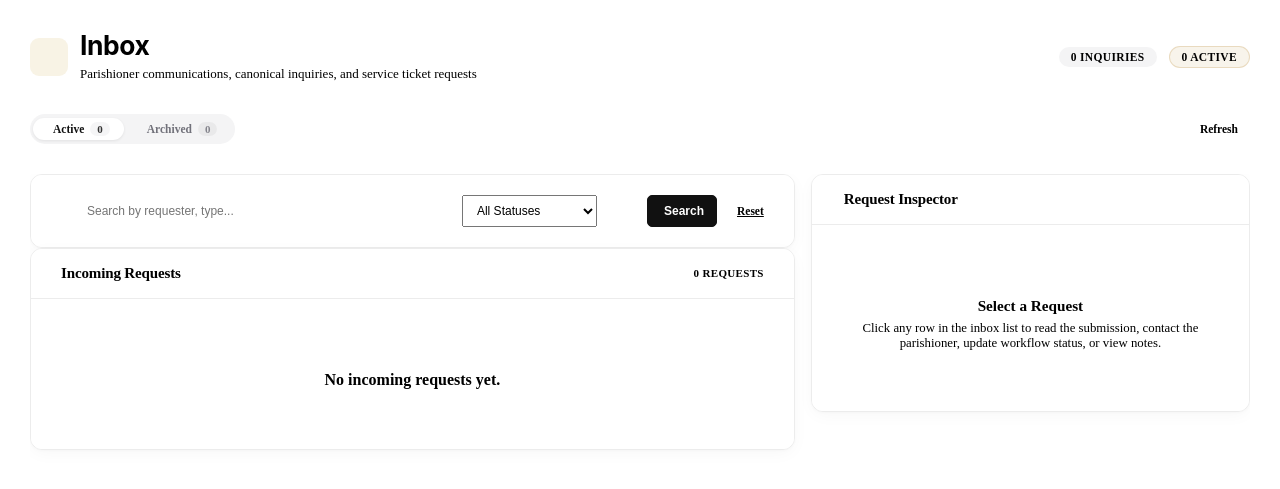
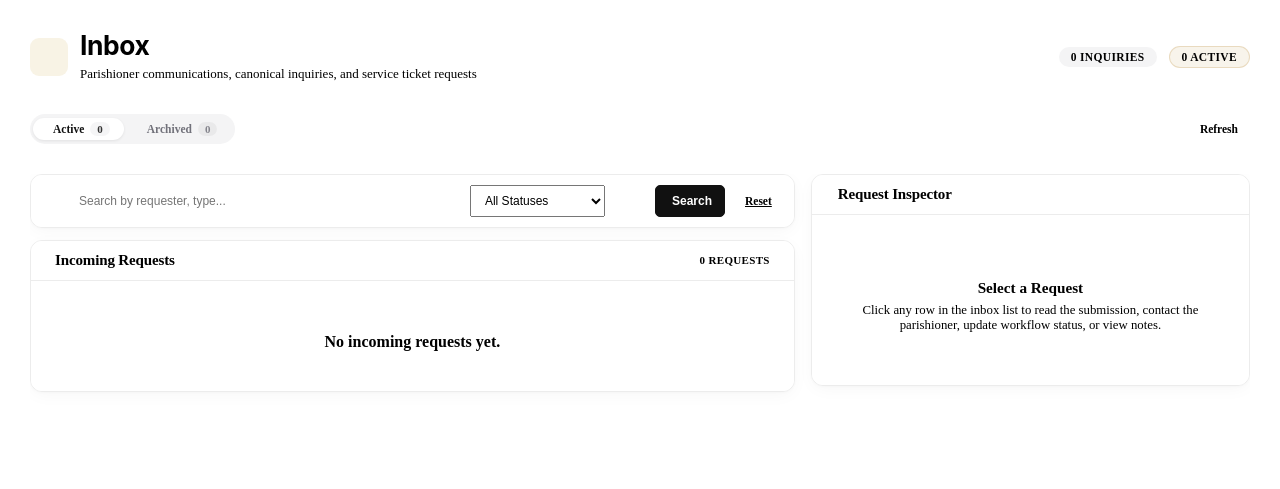
Before and after one commit to Ianbrowski/chapel-management-system, a PHP site: page /views/partials/inquiries/messages.php in a window 1280 px wide. Shown: the top 489 px of the page. Run offline with PHP 8.4, Linux system fonts and the light colour scheme; the template is opened without the code that fills it, so the values that code supplies are empty.

Commit message:
Fix Inbox card padding, sticky table header, status alignment, and invalid 0000-00-00 dates

```diff
--- a/views/partials/inquiries/messages.php
+++ b/views/partials/inquiries/messages.php
@@ -75,7 +75,7 @@
         <div class="inbox-split-left">
 
             <!-- Search & Filter Bar (Comfortable Single-Row) -->
-            <div class="panel" style="flex: none !important; height: auto !important; background: var(--panel-bg); border: var(--panel-border); border-radius: var(--panel-radius, 14px);">
+            <div class="panel inbox-search-panel" style="flex: none !important; height: auto !important; background: var(--panel-bg); border: var(--panel-border); border-radius: var(--panel-radius, 14px);">
                 <div class="panel-body" style="padding: 10px 14px;">
                     <form method="GET" style="display: flex; flex-wrap: wrap; gap: 8px; align-items: center; margin: 0; width: 100%;">
                         <input type="hidden" name="section" value="public_inquiries">
@@ -125,7 +125,7 @@
             </div>
 
             <!-- Inbox Table Panel -->
-            <div class="panel" style="flex: 1; display: flex; flex-direction: column; min-height: 0; overflow: hidden; background: var(--panel-bg); border: var(--panel-border);">
+            <div class="panel inbox-table-panel" style="flex: 1; display: flex; flex-direction: column; min-height: 0; overflow: hidden; background: var(--panel-bg); border: var(--panel-border);">
                 <div class="panel-header" style="background: var(--panel-header-bg); padding: 10px 14px; border-bottom: var(--panel-border);">
                     <div class="panel-title" style="font-size: 0.88rem; display: flex; align-items: center; gap: 8px;">
                         <i class="fa-solid fa-<?php echo ($isArchived || $isMember) ? 'box-archive' : 'inbox'; ?>" style="color: var(--accent);"></i>
@@ -210,10 +210,14 @@
                                             </div>
                                         </div>
                                     </td>
+                                    <?php
+                                        $rawDate = trim((string)($inq['target_date'] ?? ''));
+                                        $ts = ($rawDate !== '' && $rawDate !== '0000-00-00') ? strtotime($rawDate) : false;
+                                    ?>
                                     <td style="font-weight: 600; color: #111111; font-size: 12px;">
-                                        <?php echo $inq['target_date'] ? date('M d, Y', strtotime($inq['target_date'])) : '—'; ?>
+                                        <?php echo ($ts !== false && $ts > 0) ? date('M d, Y', $ts) : '—'; ?>
                                     </td>
-                                    <td>
+                                    <td style="text-align: center;">
                                         <span class="badge" style="font-size: 11.5px; padding: 2px 8px; border-radius: 6px; font-weight: 600; <?php echo $badgeStyle; ?>"><?php echo htmlspecialchars($st); ?></span>
                                     </td>
                                 </tr>
@@ -254,7 +258,7 @@
 
         <!-- ══ RIGHT COLUMN: Inspector Panel ══ -->
         <div class="inbox-split-right">
-            <div class="panel" style="flex: 1; display: flex; flex-direction: column; min-height: 0; overflow: hidden;">
+            <div class="panel inbox-inspector-panel" style="flex: 1; display: flex; flex-direction: column; min-height: 0; overflow: hidden;">
                 <div class="panel-header">
                     <div class="panel-title">
                         <i class="fa-solid fa-circle-info"></i>
@@ -308,7 +312,30 @@
     height: 100%;
     display: flex;
     flex-direction: column;
+    gap: 12px;
     min-height: 0;
+}
+.inbox-split-panel .panel {
+    margin-bottom: 0 !important;
+}
+.inbox-search-panel .panel-body {
+    padding: 10px 14px !important;
+}
+.inbox-table-panel .panel-header,
+.inbox-inspector-panel .panel-header {
+    padding: 11px 16px !important;
+}
+.inbox-table-panel .panel-body {
+    padding: 0 !important;
+}
+.inbox-table-panel .data-table thead th {
+    position: sticky;
+    top: 0;
+    z-index: 2;
+    background: var(--bg2, #FAFAFA);
+}
+.inbox-inspector-panel .panel-body {
+    padding: 12px 14px !important;
 }
 .inbox-split-right {
     flex: 0 0 36%;
```
